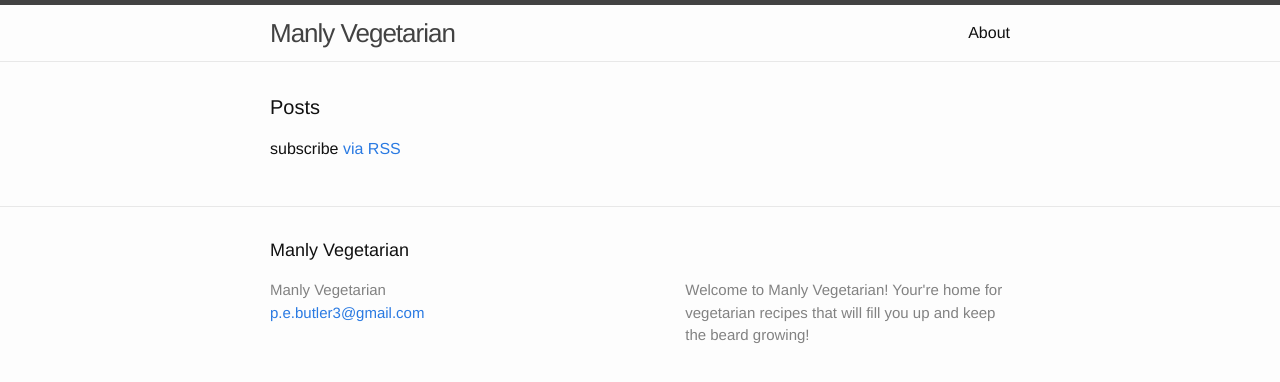
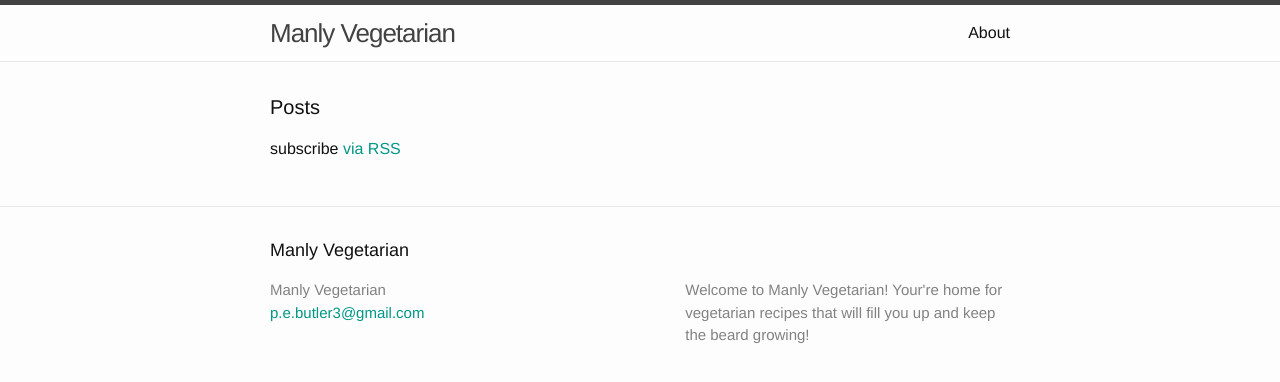
Before and after one commit to pebutler3/blog, a Jekyll site: the page built from index.html, in a window 1280 px wide. Shown: the top 382 px of the page. Built offline with Jekyll 4.4.1, drawn with Linux system fonts in a browser that asks for light colours.

Commit message:
added footer-bg var

```diff
--- a/css/main.scss
+++ b/css/main.scss
@@ -13,10 +13,11 @@
 
 $spacing-unit:     30px;
 
+$white:            #fff;
 $text-color:       #111;
 $background-color: #fdfdfd;
-$brand-color:      #2a7ae2;
-
+$brand-color:      #009788;
+$footer-bg:        #009788;
 $grey-color:       #828282;
 $grey-color-light: lighten($grey-color, 40%);
 $grey-color-dark:  darken($grey-color, 25%);
```
